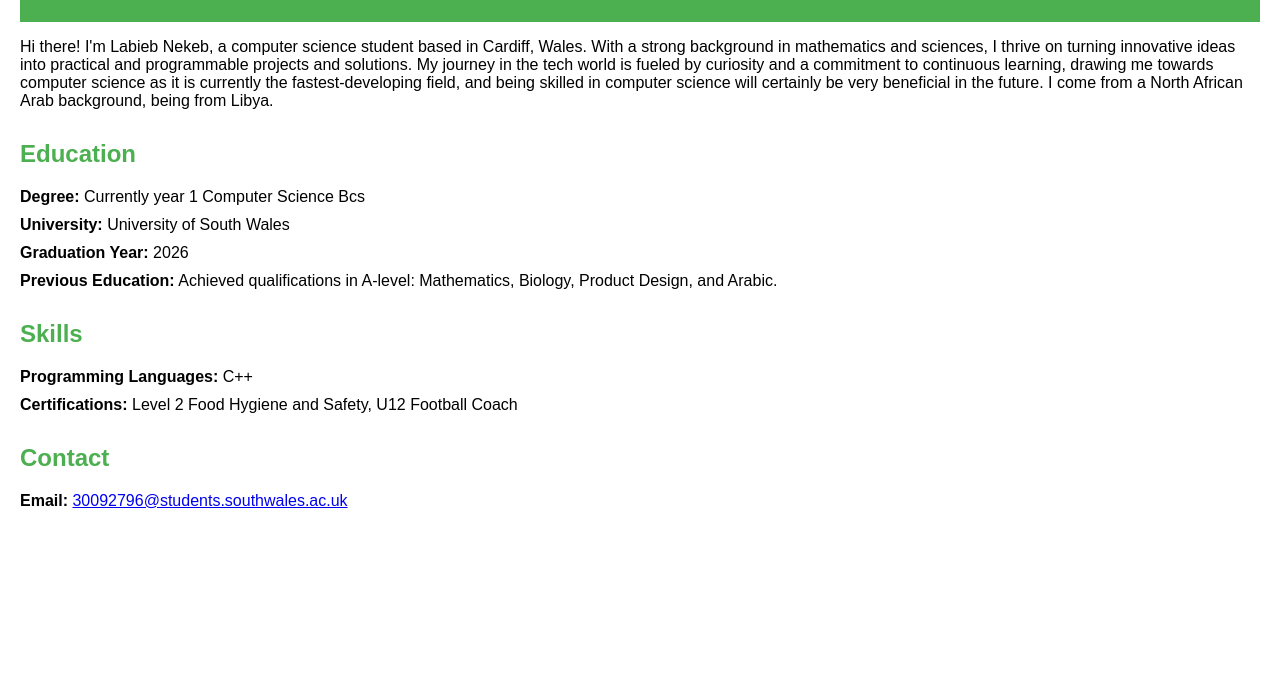
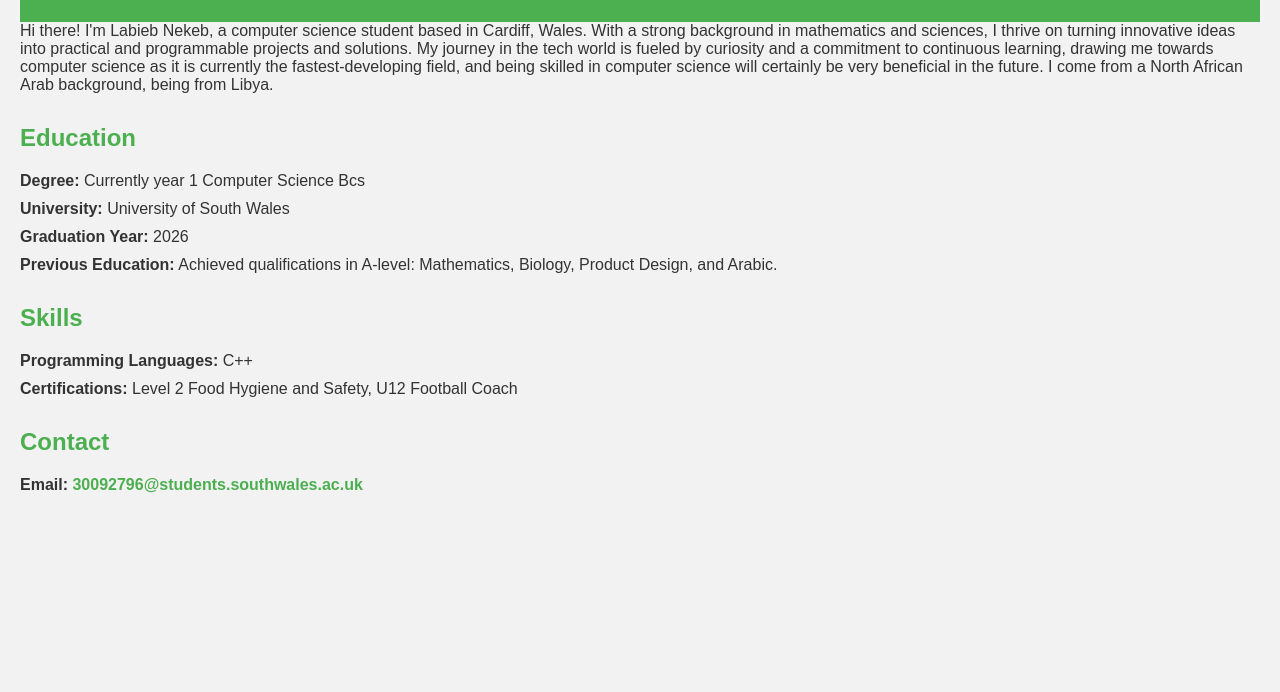
Before and after one commit to Labieb679/Labieb679, a plain HTML site: page index.html in a window 1280 px wide. Shown: the part 108-800 px from the top of the page. Drawn offline with Linux system fonts and the light colour scheme.

Commit message:
Update style.css

```diff
--- a/style.css
+++ b/style.css
@@ -1,6 +1,8 @@
 body {
     font-family: 'Arial', sans-serif;
     margin: 20px;
+    background-color: #f2f2f2;
+    color: #333;
 }
 
 header {
@@ -18,6 +20,11 @@ h2 {
     color: #4CAF50;
 }
 
+p, ul {
+    margin: 0;
+    padding: 0;
+}
+
 ul {
     list-style: none;
     padding: 0;
@@ -26,3 +33,13 @@ ul {
 ul li {
     margin-bottom: 10px;
 }
+
+a {
+    color: #4CAF50;
+    text-decoration: none;
+    font-weight: bold;
+}
+
+a:hover {
+    text-decoration: underline;
+}
```
